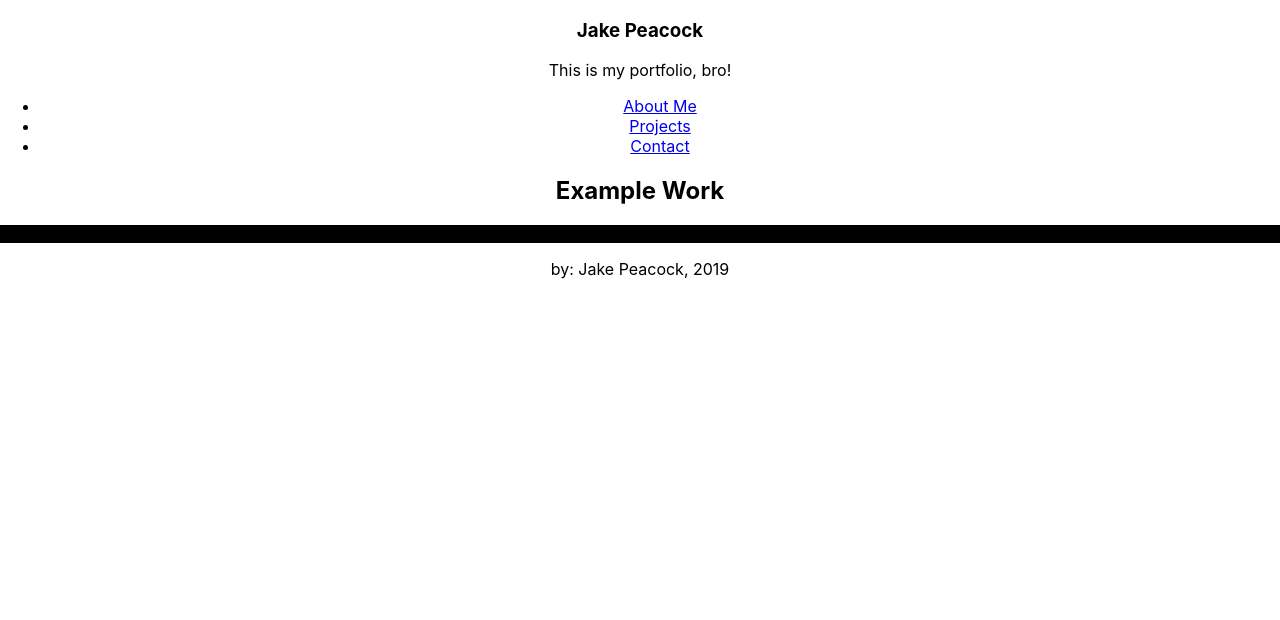
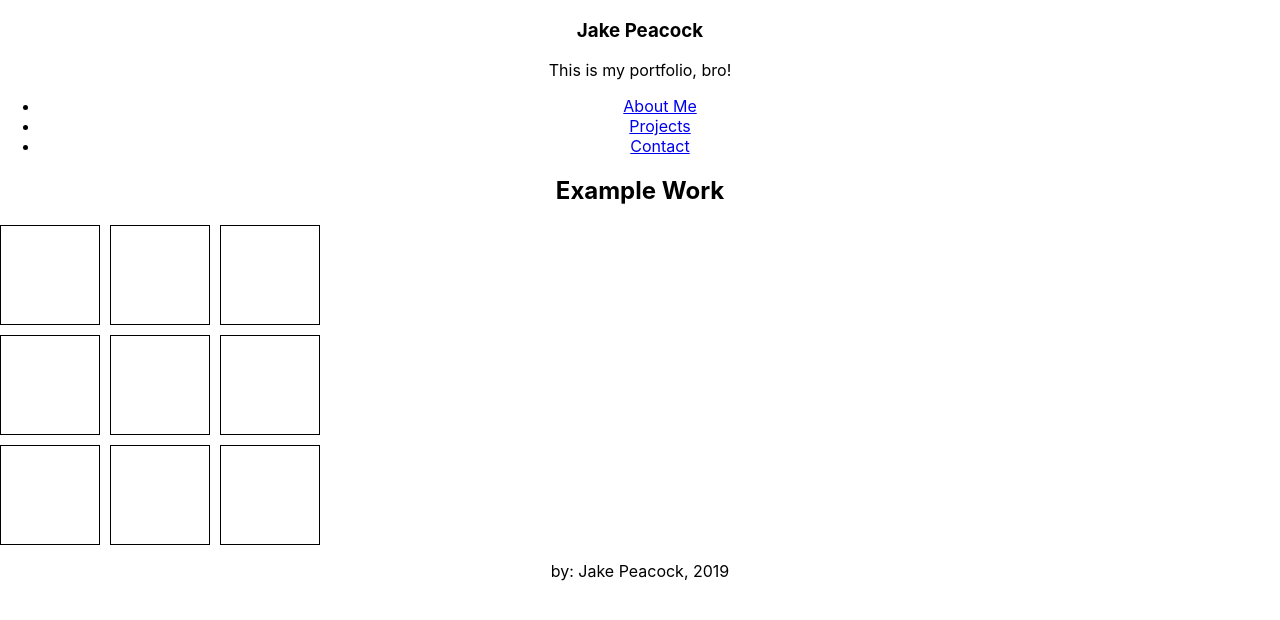
Before and after one commit to xurmeinBackUps/Portfolio2, a React (Create React App) app: page /projects in a window 1280 px wide. Shown: the top 620 px of the page. Built offline with nearby package versions, Linux system fonts and the light colour scheme; a web font is replaced by a local one.

Commit message:
re-work grid

```diff
--- a/src/css/Projects.css
+++ b/src/css/Projects.css
@@ -1,12 +1,11 @@
 
 
-#projects-grid{
+.projects-grid{
     margin: auto;
     display: grid;
-    grid-template-columns: 15vw 15vw 15vw;
-    grid-column-gap: 10px;
-    grid-row-gap: 10px;
-    grid-template-rows: 15vh 15vh 15vh;
+    grid-template-columns: 100px 100px 100px;
+    grid-template-rows: 100px 100px 100px;
+    grid-gap: 10px 10px;
     grid-auto-flow: row;
 }
 
```
